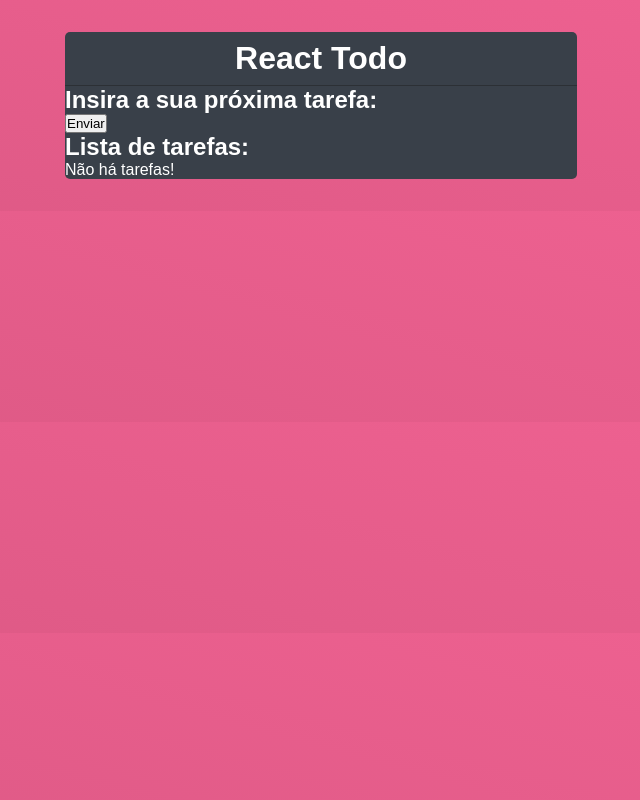
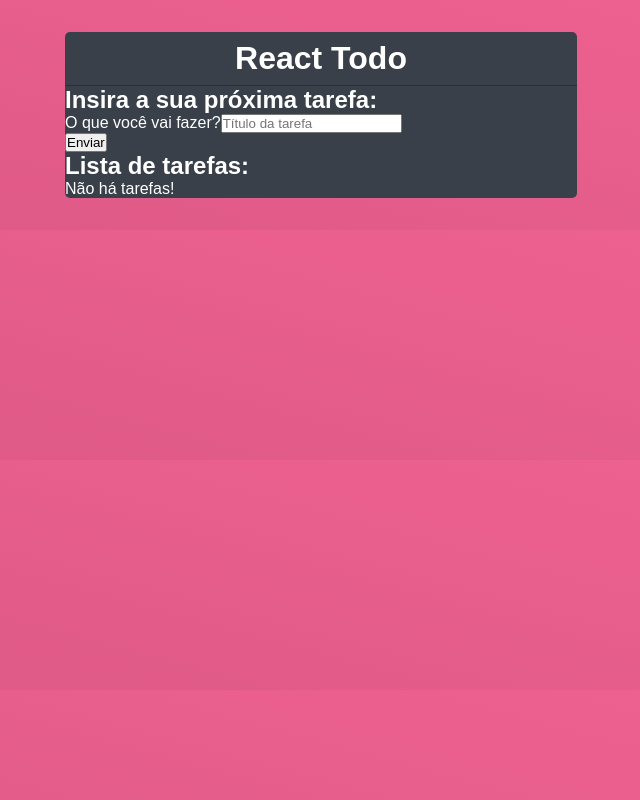
Before and after one commit to Wesley-Nilton/react-todo, a React (Vite) app: page / in a window 1280 px wide. Shown: the whole page, without its empty margins (319-959 px from the left). Built offline with nearby package versions, Linux system fonts and the light colour scheme.

Commit message:
Create task title field

```diff
--- a/src/App.jsx
+++ b/src/App.jsx
@@ -12,6 +12,7 @@ function App() {
 
   const handleSubmit = (e) => {
     e.preventDefault();
+    setTitle('');
   }
 
   return (
@@ -22,6 +23,10 @@ function App() {
       <div className="form-todo">
         <h2>Insira a sua próxima tarefa:</h2>
         <form onSubmit={handleSubmit}>
+          <div className="form-control">
+            <label htmlFor="title">O que você vai fazer?</label>
+            <input type="text" name="title" id="title" placeholder='Título da tarefa' onChange={(e) => setTitle(e.target.value)} value={title || ''} required />
+          </div>
           <input type="submit" value="Enviar" />
         </form>
       </div>
```
